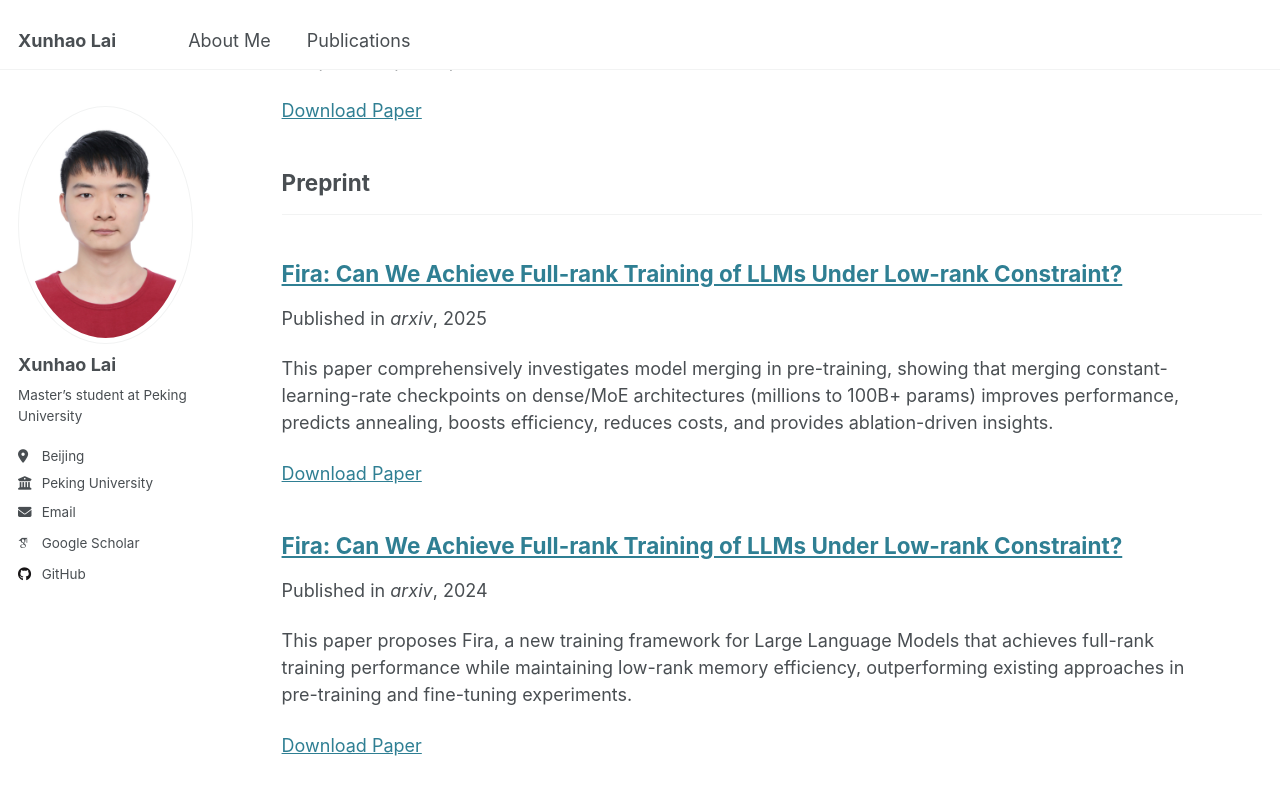
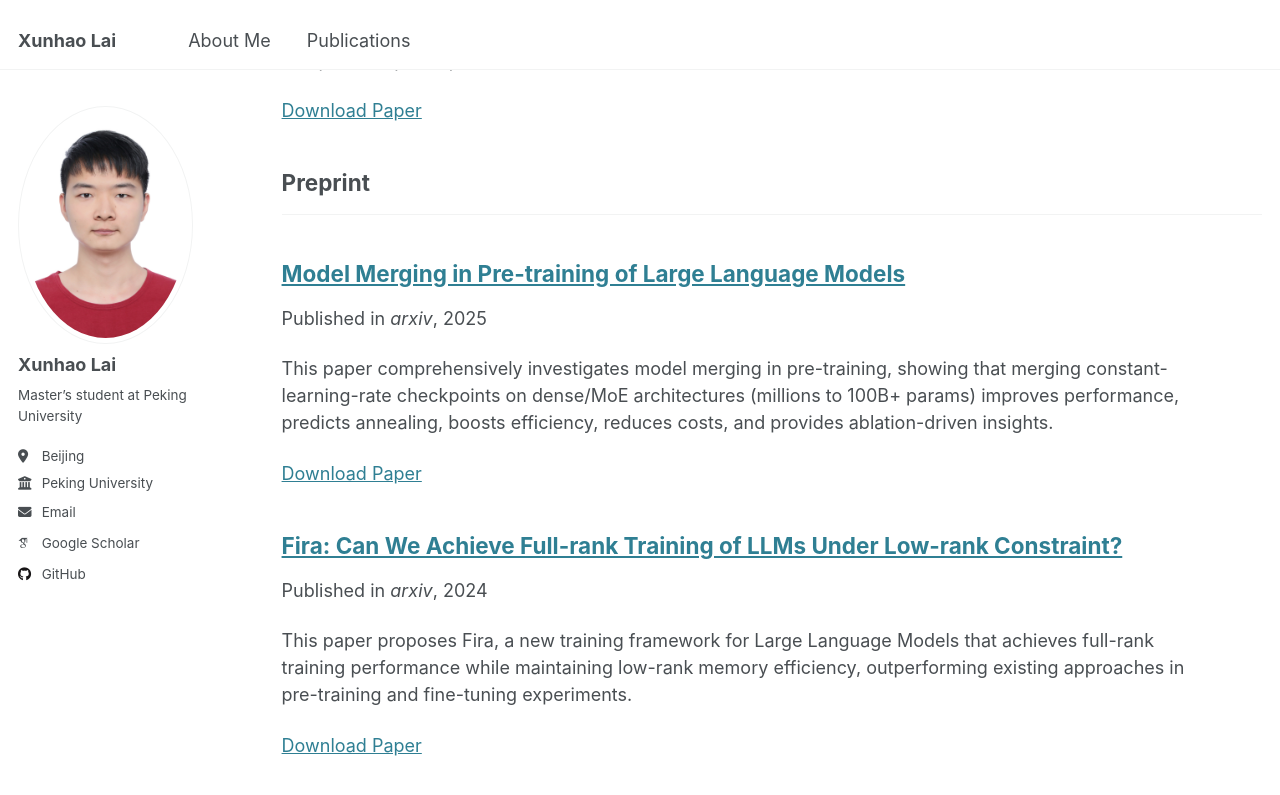
Before and after one commit to XunhaoLai/XunhaoLai.github.io, a Jekyll site: the page built from _pages/publications.html, in a window 1280 px wide and 900 px high, scrolled down 441 px. Shown: the top 795 px of the window. Built offline with Jekyll 4.4.1, drawn with Linux system fonts in a browser that asks for light colours; some web fonts are replaced.

Commit message:
fix pma paper

```diff
--- a/_publications/2025-05-22-pma.md
+++ b/_publications/2025-05-22-pma.md
@@ -1,5 +1,5 @@
 ---
-title: "Fira: Can We Achieve Full-rank Training of LLMs Under Low-rank Constraint?"
+title: "Model Merging in Pre-training of Large Language Models"
 collection: publications
 category: preprint
 permalink: /publication/2025-05-22-pma
@@ -13,7 +13,7 @@ citation:
 ## Abstract
 
 <figure>
-  <img src="/images/pma.jpg">
+  <img src="/images/pma.png">
 </figure>
 
 Model merging has emerged as a promising technique for enhancing large language models, though its application in large-scale pre-training remains relatively unexplored. In this paper, we present a comprehensive investigation of model merging techniques during the pre-training process. Through extensive experiments with both dense and Mixture-of-Experts (MoE) architectures ranging from millions to over 100 billion parameters, we demonstrate that merging checkpoints trained with constant learning rates not only achieves significant performance improvements but also enables accurate prediction of annealing behavior. These improvements lead to both more efficient model development and significantly lower training costs. Our detailed ablation studies on merging strategies and hyperparameters provide new insights into the underlying mechanisms while uncovering novel applications. Through comprehensive experimental analysis, we offer the open-source community practical pre-training guidelines for effective model merging.
```
